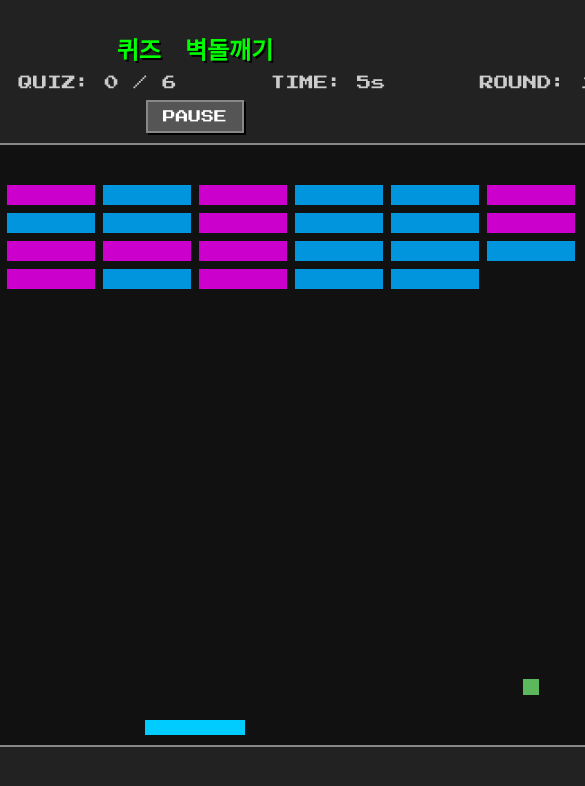
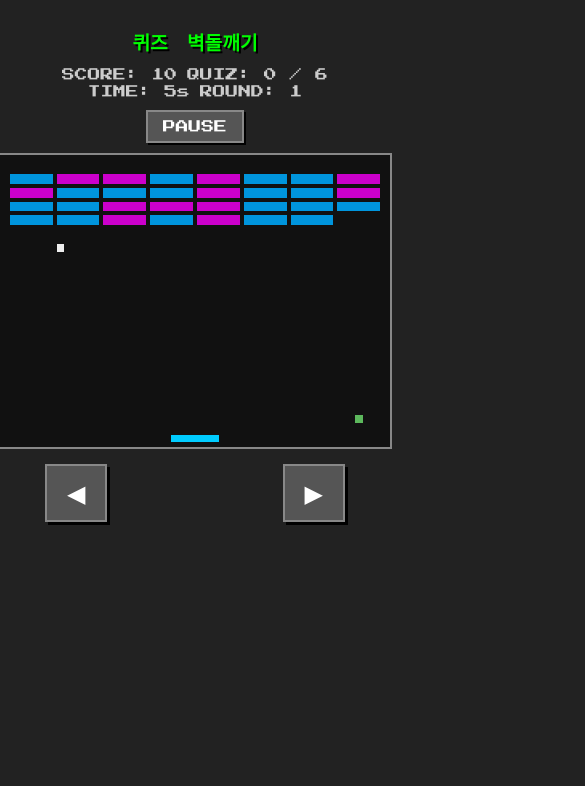
Before and after one commit to BAKJONGCHAN/break-block, a plain HTML site: page index.html in a window 390 px wide. Shown: the whole page, 585 px wide, since content can reach past the window. Drawn offline with Linux system fonts and the light colour scheme.

Commit message:
Add files via upload

```diff
--- a/index.html
+++ b/index.html
@@ -3,7 +3,7 @@
 <head>
     <meta charset="UTF-8">
     <meta name="viewport" content="width=device-width, initial-scale=1.0">
-    <title>퀴즈 벽돌깨기 (픽셀 버전)</title>
+    <title>퀴즈 벽돌깨기 (픽셀+터치 버전)</title>
     <link rel="preconnect" href="https://fonts.googleapis.com">
     <link rel="preconnect" href="https://fonts.gstatic.com" crossorigin>
     <link href="https://fonts.googleapis.com/css2?family=Press+Start+2P&display=swap" rel="stylesheet">
@@ -24,6 +24,11 @@
     </div>
 
     <canvas id="gameCanvas" width="800" height="600"></canvas>
+
+    <div class="touch-controls">
+        <button id="touchLeftBtn">◀</button>
+        <button id="touchRightBtn">▶</button>
+    </div>
 
     <div id="gameMessage" class="game-message"></div>
 
@@ -48,6 +53,6 @@
         </div>
     </div>
 
-    <script src="script.js"></script>
+    <script src="script.js" defer></script>
 </body>
 </html>
--- a/script.js
+++ b/script.js
@@ -30,10 +30,19 @@ const restartGameBtn = document.getElementById('restartGame');
 const pauseBtn = document.getElementById('pauseBtn');
 const resumeBtn = document.getElementById('resumeBtn');
 const gameMessageEl = document.getElementById('gameMessage');
+// *** Add Touch Control Button Elements ***
+const touchLeftBtn = document.getElementById('touchLeftBtn');
+const touchRightBtn = document.getElementById('touchRightBtn');
+
 
 if (!scoreEl || !correctCountEl || !timerEl || !roundEl || !quizModal || !questionTextEl || !answerInput || !submitAnswerBtn || !feedbackEl || !gameOverScreen || !finalTimeEl || !resultsListEl || !restartGameBtn || !pauseBtn || !resumeBtn || !gameMessageEl) {
-     console.error("HTML 오류: 필요한 DOM 요소 중 일부가 없습니다. index.html의 ID를 확인하세요.");
+     console.error("HTML 오류: 필요한 기본 DOM 요소 중 일부가 없습니다. index.html의 ID를 확인하세요.");
 }
+// *** Check Touch Buttons Exist (Warn only) ***
+if (!touchLeftBtn || !touchRightBtn) {
+    console.warn("Touch control buttons not found in HTML.");
+}
+
 
 // --- Game Constants ---
 const PADDLE_HEIGHT = 15;
@@ -43,8 +52,7 @@ const PADDLE_MAX_WIDTH = 160;
 const PADDLE_SPEED = 8;
 const BALL_RADIUS = 8;
 const INITIAL_BALL_SPEED = 4;
-// *** FIX: Ball speed increased again by 10% ***
-const BALL_SPEED_MULTIPLIER = 0.968; // Previous 0.88 -> 0.88 * 1.1 = 0.968
+const BALL_SPEED_MULTIPLIER = 0.968; // Speed increased as requested
 const BASE_SPEED_X = INITIAL_BALL_SPEED * BALL_SPEED_MULTIPLIER;
 const BASE_SPEED_Y = INITIAL_BALL_SPEED * BALL_SPEED_MULTIPLIER;
 const BRICK_HEIGHT = 20;
@@ -79,8 +87,8 @@ let brickWidth;
 let bricks = [];
 let pills = [];
 const pillTypes = ['quiz', 'speed_up', 'speed_reset', 'multi_ball', 'paddle_grow', 'paddle_shrink'];
-// *** FIX: Adjusted pill probabilities again ***
-const pillProbabilities = [0.72, 0.056, 0.056, 0.056, 0.056, 0.056]; // Quiz: 72%, Others: ~5.6% each
+// Adjusted pill probabilities
+const pillProbabilities = [0.72, 0.056, 0.056, 0.056, 0.056, 0.056];
 const pillColors = {
     'quiz': '#5cb85c', 'speed_up': '#d9534f', 'speed_reset': '#ffffff',
     'multi_ball': '#5bc0de', 'paddle_grow': '#f0ad4e', 'paddle_shrink': '#777777'
@@ -109,7 +117,7 @@ function setupBricks(round) {
 
         let specialBrickIndices = new Set();
         const totalBricks = brickRowCount * brickColumnCount;
-        // *** FIX: Increased special brick percentage to ~42% ***
+        // Increased special brick percentage to ~42%
         const numSpecialBricks = Math.max(1, Math.floor(totalBricks * 0.42));
         while (specialBrickIndices.size < numSpecialBricks && specialBrickIndices.size < totalBricks) { specialBrickIndices.add(Math.floor(Math.random() * totalBricks)); }
 
@@ -241,11 +249,30 @@ function handleAnswerKeypress(e) { if (e.key === 'Enter' && quizModal && quizMod
 // --- Setup Event Listeners ---
 document.addEventListener('keydown', handleKeyDown);
 document.addEventListener('keyup', handleKeyUp);
+// Ensure elements exist before adding listeners
 if(pauseBtn) pauseBtn.addEventListener('click', pauseGame);
 if(resumeBtn) resumeBtn.addEventListener('click', resumeGame);
 if(submitAnswerBtn) submitAnswerBtn.addEventListener('click', submitAnswer);
 if(answerInput) answerInput.addEventListener('keypress', handleAnswerKeypress);
 if(restartGameBtn) restartGameBtn.addEventListener('click', startGame);
+
+// *** Touch Control Button Listeners (Added/Verified) ***
+if (touchLeftBtn && touchRightBtn) {
+    // --- Left Button ---
+    touchLeftBtn.addEventListener('touchstart', (e) => { e.preventDefault(); leftPressed = true; }, { passive: false });
+    touchLeftBtn.addEventListener('touchend', (e) => { leftPressed = false; });
+    touchLeftBtn.addEventListener('touchcancel', (e) => { leftPressed = false; });
+    touchLeftBtn.addEventListener('mousedown', (e) => { e.preventDefault(); leftPressed = true; });
+    touchLeftBtn.addEventListener('mouseup', (e) => { leftPressed = false; });
+    touchLeftBtn.addEventListener('mouseleave', (e) => { if (leftPressed) { leftPressed = false; } });
+    // --- Right Button ---
+    touchRightBtn.addEventListener('touchstart', (e) => { e.preventDefault(); rightPressed = true; }, { passive: false });
+    touchRightBtn.addEventListener('touchend', (e) => { rightPressed = false; });
+     touchRightBtn.addEventListener('touchcancel', (e) => { rightPressed = false; });
+    touchRightBtn.addEventListener('mousedown', (e) => { e.preventDefault(); rightPressed = true; });
+    touchRightBtn.addEventListener('mouseup', (e) => { rightPressed = false; });
+     touchRightBtn.addEventListener('mouseleave', (e) => { if (rightPressed) { rightPressed = false; } });
+}
 
 // --- Start the game ---
 function tryStartGame() {
--- a/style.css
+++ b/style.css
@@ -1,5 +1,4 @@
 body {
-    /* font-family: 'Segoe UI', Tahoma, Geneva, Verdana, sans-serif; */
     font-family: 'Press Start 2P', cursive; /* Pixel Font */
     display: flex;
     flex-direction: column;
@@ -8,6 +7,8 @@ body {
     color: #fff; /* White text */
     margin: 0;
     padding-top: 15px;
+    /* Prevent background scrolling on touch */
+    overscroll-behavior-y: contain;
 }
 
 h1 {
@@ -24,6 +25,7 @@ h1 {
     margin-bottom: 10px;
     font-size: 0.9em; /* Smaller font for info */
     color: #ccc;
+    flex-wrap: wrap; /* Allow wrapping on smaller screens */
 }
 
 .controls {
@@ -56,7 +58,41 @@ canvas {
     box-shadow: none; /* Remove shadow */
     image-rendering: pixelated; /* Force pixelated rendering */
     image-rendering: crisp-edges; /* Wider browser support */
+    max-width: 100%; /* Ensure canvas fits on smaller screens */
+    height: auto; /* Maintain aspect ratio */
 }
+
+/* Touch Controls Styling */
+.touch-controls {
+    width: 80%; /* Adjust width as needed */
+    max-width: 300px; /* Limit max width */
+    margin-top: 15px; /* Space above buttons */
+    display: flex;
+    justify-content: space-between; /* Space buttons apart */
+    user-select: none; /* Prevent text selection on buttons */
+    -webkit-user-select: none; /* Safari */
+    -ms-user-select: none; /* IE 10+ */
+    -webkit-tap-highlight-color: transparent; /* Remove tap highlight */
+}
+
+.touch-controls button {
+    font-family: 'Press Start 2P', cursive; /* Pixel Font */
+    font-size: 1.8em; /* Larger font size for icons */
+    padding: 15px 25px; /* Make buttons larger */
+    background-color: #555;
+    color: #fff;
+    border: 2px solid #888;
+    cursor: pointer;
+    box-shadow: 3px 3px #000; /* Pixel shadow */
+    touch-action: manipulation; /* Improve touch responsiveness */
+    border-radius: 0; /* Sharp corners */
+}
+
+.touch-controls button:active {
+    box-shadow: none;
+    transform: translate(3px, 3px);
+}
+
 
 /* Game Message Style */
 .game-message {
@@ -169,3 +205,27 @@ canvas {
     border-radius: 0;
     line-height: 1.4;
 }
+
+/* Responsive adjustments for smaller screens */
+@media (max-width: 850px) {
+    .game-info, .controls {
+        width: 95%;
+    }
+    h1 {
+        font-size: 1.2em;
+    }
+}
+
+@media (max-width: 600px) {
+     .game-info {
+        font-size: 0.8em;
+        justify-content: center; /* Center info items */
+    }
+     .game-info div {
+        margin: 2px 5px; /* Add some spacing */
+    }
+     .touch-controls button {
+        font-size: 1.5em;
+        padding: 12px 20px;
+    }
+}
```
